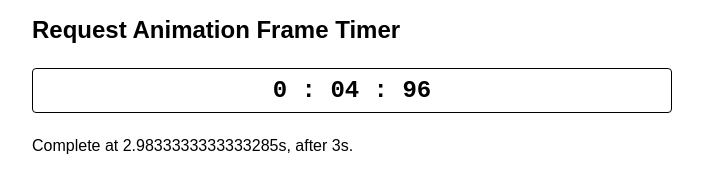
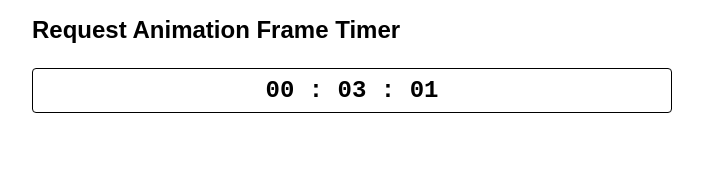
Before and after one commit to ollieBaker/raf-timer, a plain HTML site: page index.html in a window 1280 px wide. Shown: the whole page, without its empty margins (288-991 px from the left). Drawn offline with Linux system fonts and the light colour scheme.

Commit message:
WIP refactor to use timer as module.

```diff
--- a/index.html
+++ b/index.html
@@ -1,25 +1,23 @@
 <!DOCTYPE html>
 <html>
   <head>
-    <meta charset="utf-8">
-    <meta name="viewport" content="width=device-width">
+    <meta charset="utf-8" />
+    <meta name="viewport" content="width=device-width" />
     <title>repl.it</title>
     <link href="style.css" rel="stylesheet" type="text/css" />
   </head>
   <body>
-     <div>
-       <h1>Request Animation Frame Timer</h1>
+    <div>
+      <h1>Request Animation Frame Timer</h1>
       <p id="display">
-        <span id="minutes">0</span> :
-        <span id="seconds">0</span> :
+        <span id="minutes">0</span> : <span id="seconds">0</span> :
         <span id="millis">0</span>
       </p>
     </div>
     <div>
-      <ul id="event-list">
-
-      </ul>
+      <ul id="event-list"></ul>
     </div>
+    <script src="raf-timer.js"></script>
     <script src="script.js"></script>
   </body>
 </html>
--- a/raf-timer.js
+++ b/raf-timer.js
@@ -1,14 +1,102 @@
+let totalProgress = 0;
+const subscriptions = [];
+let log = 0;
+
 const timer = {
-  start() {
-
+  id: null,
+  stopped: null,
+  paused: null,
+  time: {
+    minutes: 0,
+    seconds: 0,
+    millis: 0,
+    total: 0,
+  },
+  start(updateCb) {
+    this.id = window.requestAnimationFrame((delta) =>
+      this.animate(delta, delta)
+    );
+    this.updateCb = updateCb;
+    return this;
+  },
+  pause() {
+    this.paused = true;
+  },
+  resume() {
+    this.paused = false;
+    this.id = window.requestAnimationFrame((delta) =>
+      this.animate(delta, delta)
+    );
   },
   stop() {
+    this.stopped = this.id;
+  },
+  subscribe(delay, callback) {
+    subscriptions.push({
+      start: totalProgress,
+      delay,
+      callback,
+    });
 
+    if (subscriptions.length > 1) {
+      subscriptions.sort((a, b) => {
+        return a.delay > b.delay;
+      });
+    }
   },
-  subscibe() {
+  animate(start, delta) {
+    const progress = delta - start;
 
+    //update time
+    if (!this.paused) {
+      totalProgress += progress;
+    }
+
+    if (++log < 5) {
+      console.log(
+        'start',
+        start,
+        'delta',
+        delta,
+        // 'now', now,
+        'progress',
+        progress,
+        'totalProgress',
+        totalProgress
+      );
+    }
+
+    const minutes = Math.floor(totalProgress / 60000);
+    this.time.minutes = minutes;
+    const seconds = Math.floor((totalProgress % 60000) / 1000).toFixed(0);
+    this.time.seconds = seconds;
+    const millis = Math.floor((totalProgress % 1000) / 10).toFixed(0);
+    this.time.millis = millis;
+
+    this.time.total = totalProgress;
+
+    this.updateCb(this.time);
+
+    for (let i = subscriptions.length - 1; i >= 0; i--) {
+      const { start, delay, callback } = subscriptions[i];
+      const expired = totalProgress - start >= delay;
+      if (expired) {
+        if (callback) {
+          callback();
+        }
+        subscriptions.splice(i, 1);
+      }
+    }
+
+    if (this.stopped) {
+      window.cancelAnimationFrame(this.stopped);
+      this.stopped = null;
+      this.id = null;
+      return;
+    }
+    // if (!this.paused) {
+    //repeat
+    this.id = window.requestAnimationFrame((nd) => this.animate(delta, nd));
+    // }
   },
-  animate() {
-
-  },
-}
+};
--- a/script.js
+++ b/script.js
@@ -4,86 +4,49 @@ const display = {
   minutes: document.querySelector('#display >#minutes'),
   seconds: document.querySelector('#display >#seconds'),
   millis: document.querySelector('#display >#millis'),
-  eventList: document.querySelector('#event-list')
+  eventList: document.querySelector('#event-list'),
 };
 
-const subscriptions = [];
+const pad = (input) => {
+  return input.toString().length < 2 ? `0${input}` : input;
+};
 
-const subscribe = (delay, cb) => {
-  subscriptions.push({
-    start: Date.now(),
-    delay,
-    cb
+console.log(timer);
+
+function onUpdate(time) {
+  ['minutes', 'seconds', 'millis'].forEach((key) => {
+    const el = display[key];
+    const value = pad(time[key]);
+    el.innerHTML = value;
+  });
+}
+
+function start() {
+  timer.start(onUpdate);
+
+  timer.subscribe(SECOND * 3, () => {
+    timer.subscribe(SECOND * 3, () => {
+      console.log('DONE 2!');
+    });
+    timer.pause();
+    console.log('DONE!');
   });
 
-  if (subscriptions.length > 1) {
-    subscriptions.sort((a, b) => {
-      return a.delay > b.delay;
-    })
-  }
-}
+  timer.subscribe(SECOND * 30, () => {
+    console.log('DONE 30');
+    timer.stop();
+  });
 
-let time = 0;
-const pad = (input) => {
-  return input.toString().length < 2 ? `0${input}` : input;
-}
-let log = 0;
-const animate = (start, delta) => {
-  //update time
-  // const now = Date.now();
-  const progress = (delta - start);
-
-
-  if(++log < 5) {
-    console.log(
-      'start',start,
-      'delta', delta,
-      // 'now', now,
-      'progress', progress,
-      'time', time,
-    )
-  }
-
-
-  //display
-  const minutes = Math.floor(time / 60000);
-  display.minutes.innerHTML = minutes;
-  const seconds = Math.floor(((time % 60000) / 1000)).toFixed(0);
-  display.seconds.innerHTML = pad(seconds);
-  const millis = Math.floor(((time % 1000) / 10)).toFixed(0);
-  display.millis.innerHTML = pad(millis);
-
-   for (let i = subscriptions.length - 1; i >= 0; i--) {
-    const {start, delay, cb} = subscriptions[i];
-    const expired = Date.now() - start >= delay;
-    if (expired) {
-      const newLi = document.createElement('li');
-      newLi.innerHTML = `Complete at ${time / SECOND}s, after ${delay / SECOND}s.`
-      display.eventList.appendChild(newLi);
-      if (cb) {
-        console.log(delay);
-        cb();
-      }
-      subscriptions.splice(i, 1);
-    }
-  }
-
-  //update time
-  time += progress;
-
-  //repeat
-  requestAnimationFrame((nd) => animate(delta, nd));
-};
-
-subscribe(SECOND * 3, () => {
-  subscribe(SECOND * 3, () => {console.log('DONE 2!') })
-  console.log('DONE!')
-});
-
-subscribe(SECOND * 30, () => { console.log('DONE 30') });
-
-function start() {
-  requestAnimationFrame((delta) => animate(delta, delta));
+  setTimeout(() => {
+    // console.log('RIVAL 3');
+  }, SECOND * 3);
+  setTimeout(() => {
+    // console.log('RIVAL 6');
+    timer.resume();
+  }, SECOND * 6);
+  setTimeout(() => {
+    // console.log('RIVAL 30');
+  }, SECOND * 30);
 }
 
 start();
```
